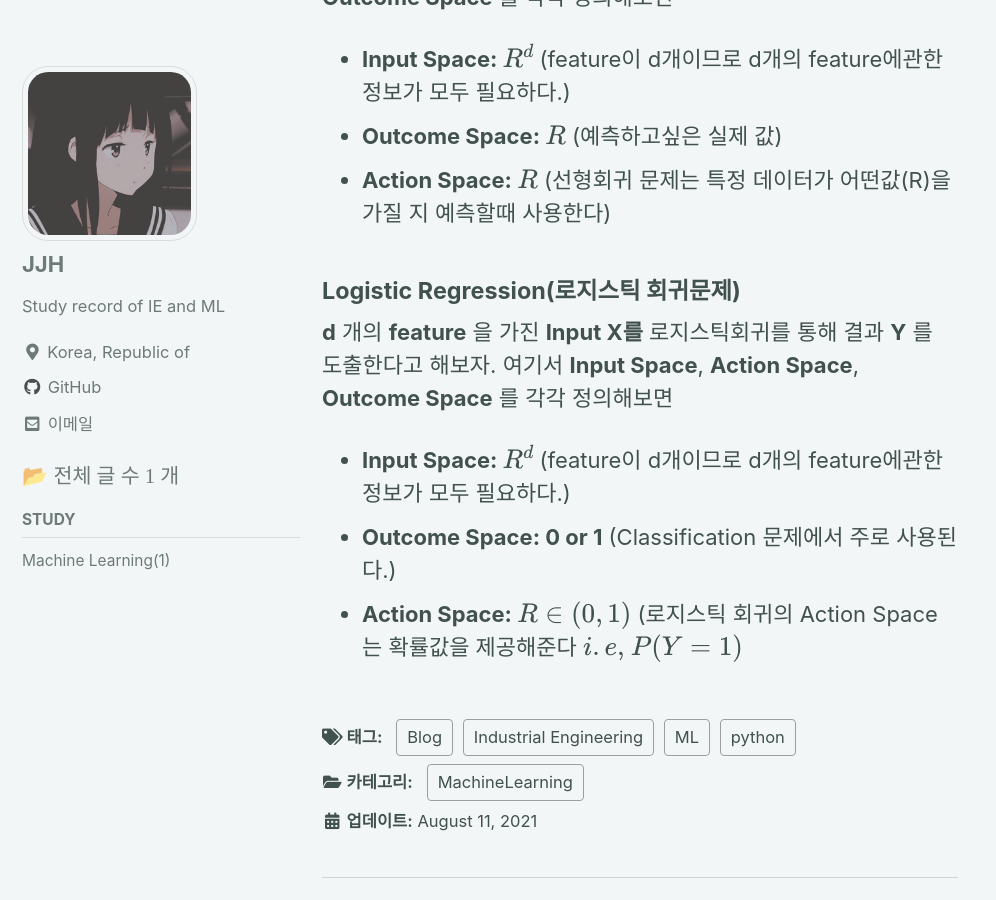
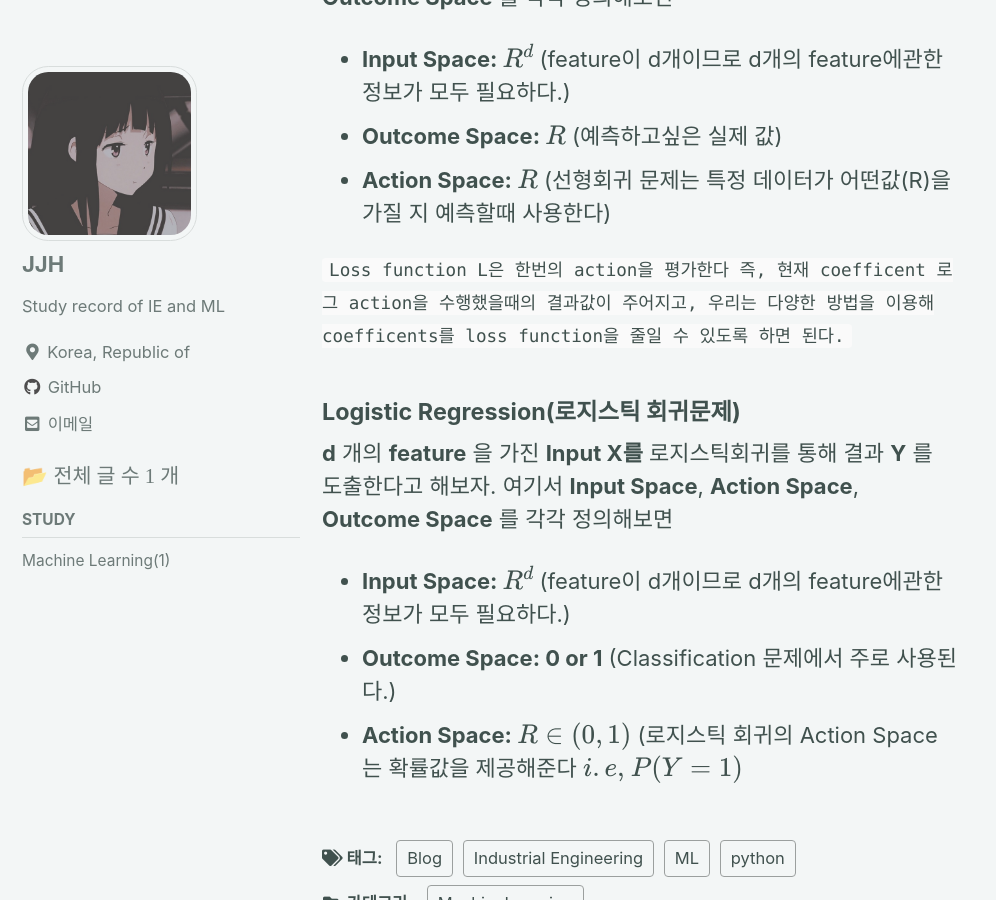
Before and after one commit to Corpse-is-Talking/Corpse-is-Talking.github.io, a Jekyll site: the page built from _posts/2021-08-11-Introduction to Machine Learning.md, in a window 1280 px wide and 900 px high, scrolled down 2841 px. Shown: the whole window, without its empty margins (0-996 px from the left). Built offline with Jekyll 4.4.1, drawn with Linux system fonts in a browser that asks for light colours; cached includes are drawn as plain includes; formulas are drawn with MathJax 3.

Commit message:
IntrotoML

```diff
--- a/_posts/2021-08-11-Introduction to Machine Learning.md
+++ b/_posts/2021-08-11-Introduction to Machine Learning.md
@@ -62,6 +62,7 @@ __Loss Function__ : 실제결과값 Y와 action을 통해 도출된 결과 값
 
 -  $L$: $A \times Y \rightarrow $ __$R$__ , $(a,y)\rightarrow l(a,y) $
 
+
 ## Example
 
 #### Linear Regression(선형회귀문제):
@@ -71,6 +72,9 @@ __d__ 개의 __feature__(특징) 을 가진 __Input X를__  선형회귀를 통
 - __Outcome Space: $R$__ (예측하고싶은 실제 값)
 - __Action Space: $R$__ (선형회귀 문제는 특정 데이터가 어떤값(R)을 가질 지 예측할때 사용한다)
 
+`Loss function L은 한번의 action을 평가한다 즉, 현재 coefficent 로 그 action을 수행했을때의 결과값이 주어지고, 우리는 다양한 방법을 이용해 coefficents를 loss function을 줄일 수 있도록 하면 된다.`
+
+
 #### Logistic Regression(로지스틱 회귀문제)
 __d__ 개의 __feature__ 을 가진 __Input X를__  로지스틱회귀를 통해  결과 __Y__ 를 도출한다고 해보자.
 여기서 __Input Space__, __Action Space__, __Outcome Space__ 를 각각 정의해보면
```
